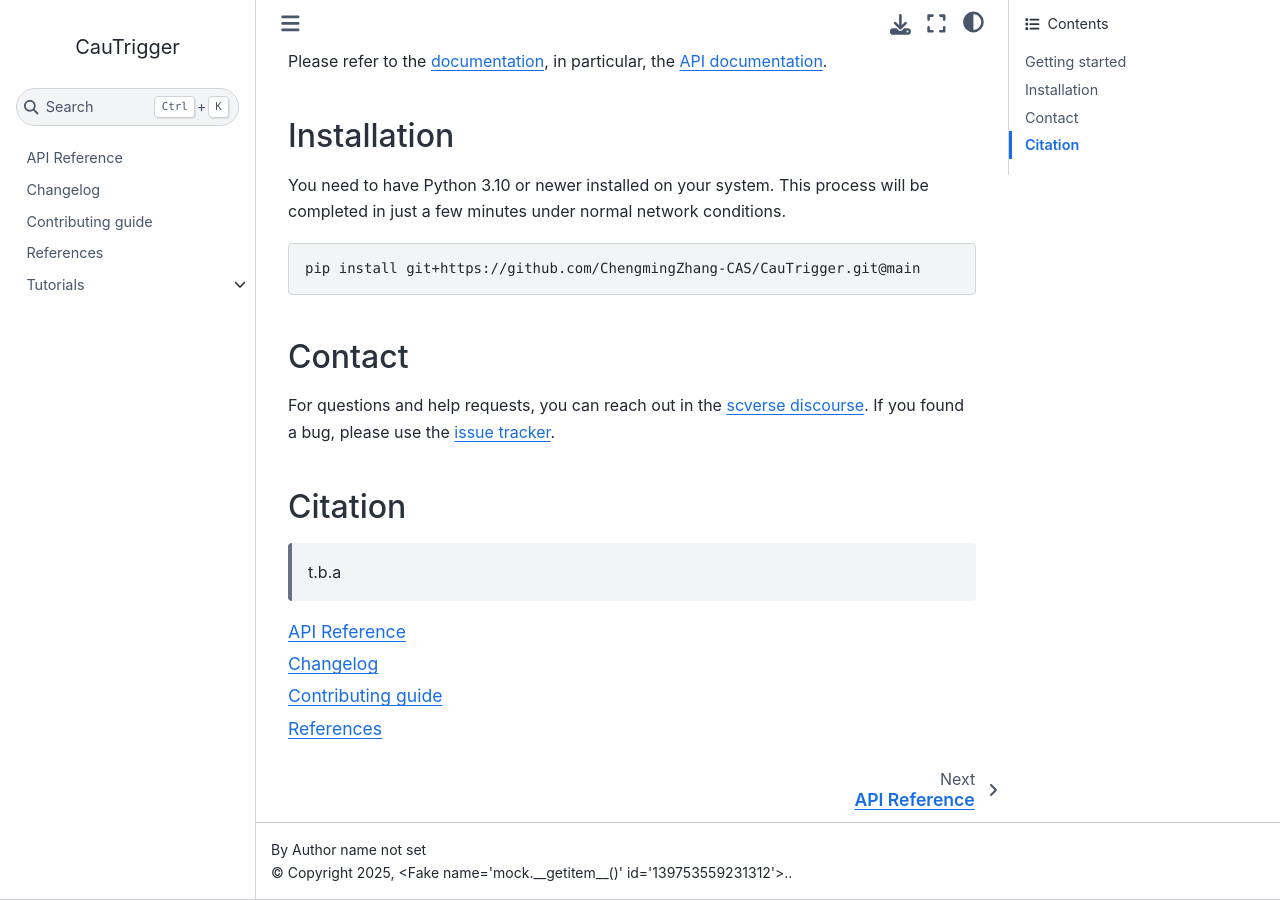
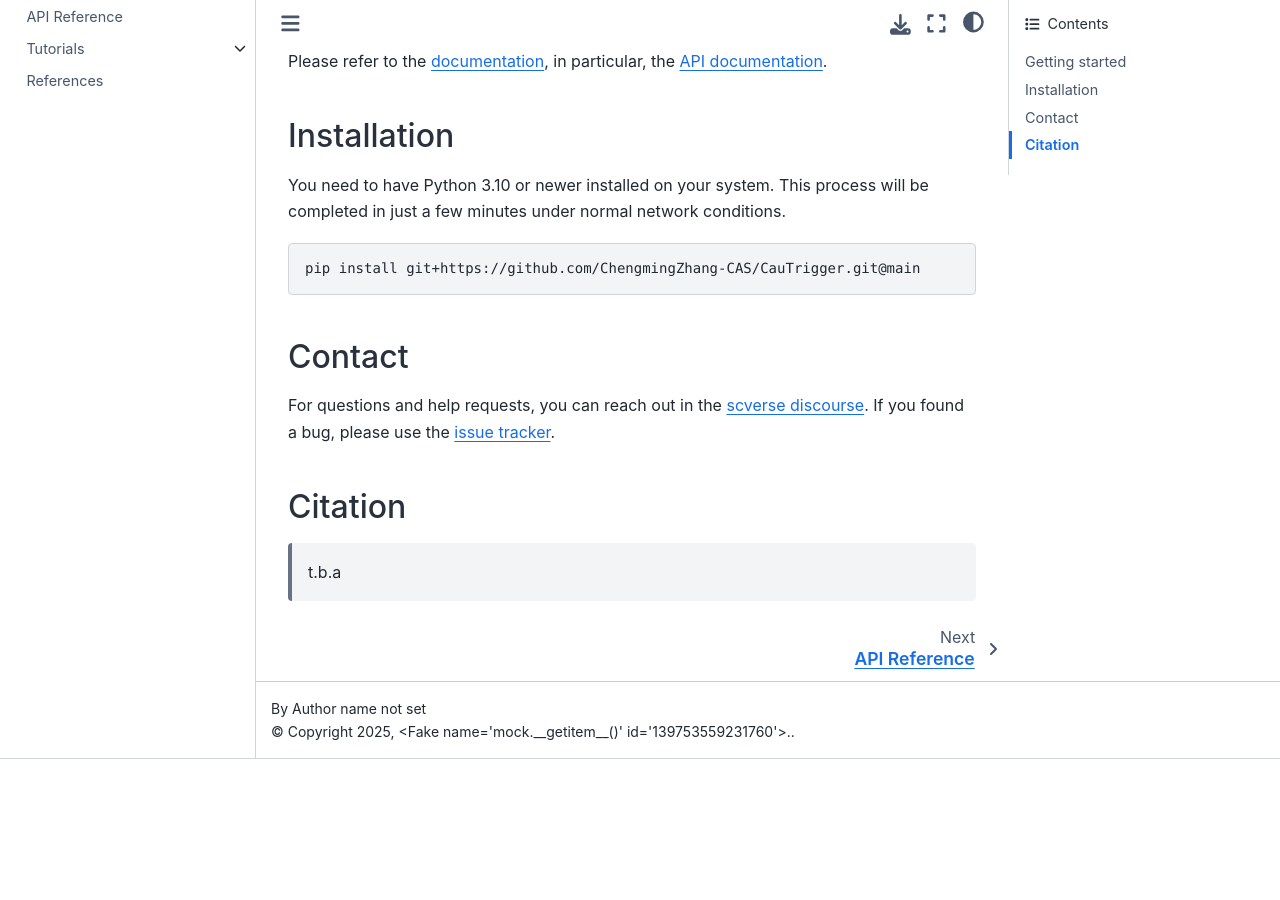
Before and after one commit to ChengmingZhang-CAS/CauTrigger, a Sphinx documentation site: the page built from docs/index.md, in a window 1280 px wide and 900 px high, scrolled down 773 px. Built offline with Sphinx 7.4.7 and the Sphinx Book theme 1.1.4, drawn with Linux system fonts in a browser that asks for light colours; pages that are not in the unit, such as notebooks, are missing from menus; the version number is read from the project's files by our own code; after the commit the page ends 1532 px from its top, so only the background shows below that.

Commit message:
Update index.md

````diff
--- a/docs/index.md
+++ b/docs/index.md
@@ -1,14 +1,4 @@
 ```{include} ../README.md
-
-```
-
-```{toctree}
-:maxdepth: 1
-
-api.md
-changelog.md
-contributing.md
-references.md
 
 ```
 
````
Also changed, not shown: other parts of docs/index.md (+3 -0 lines).
